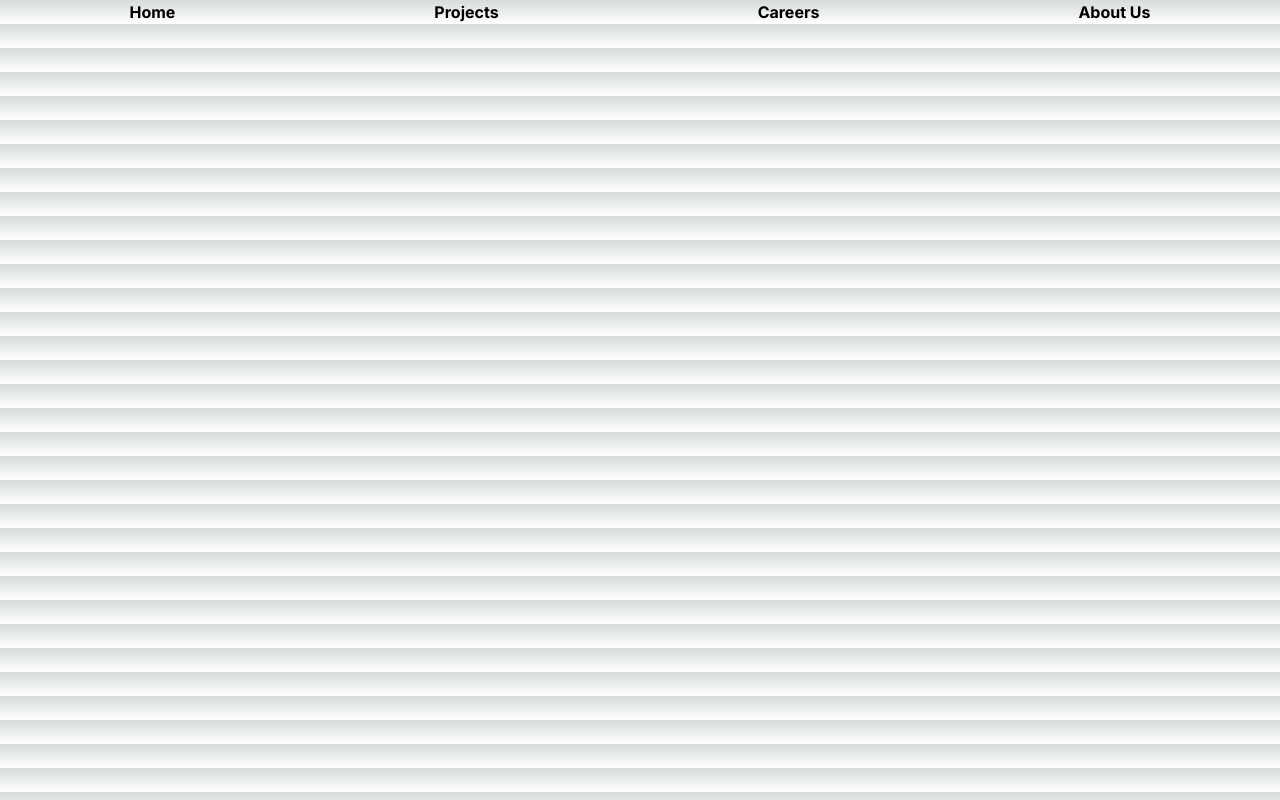
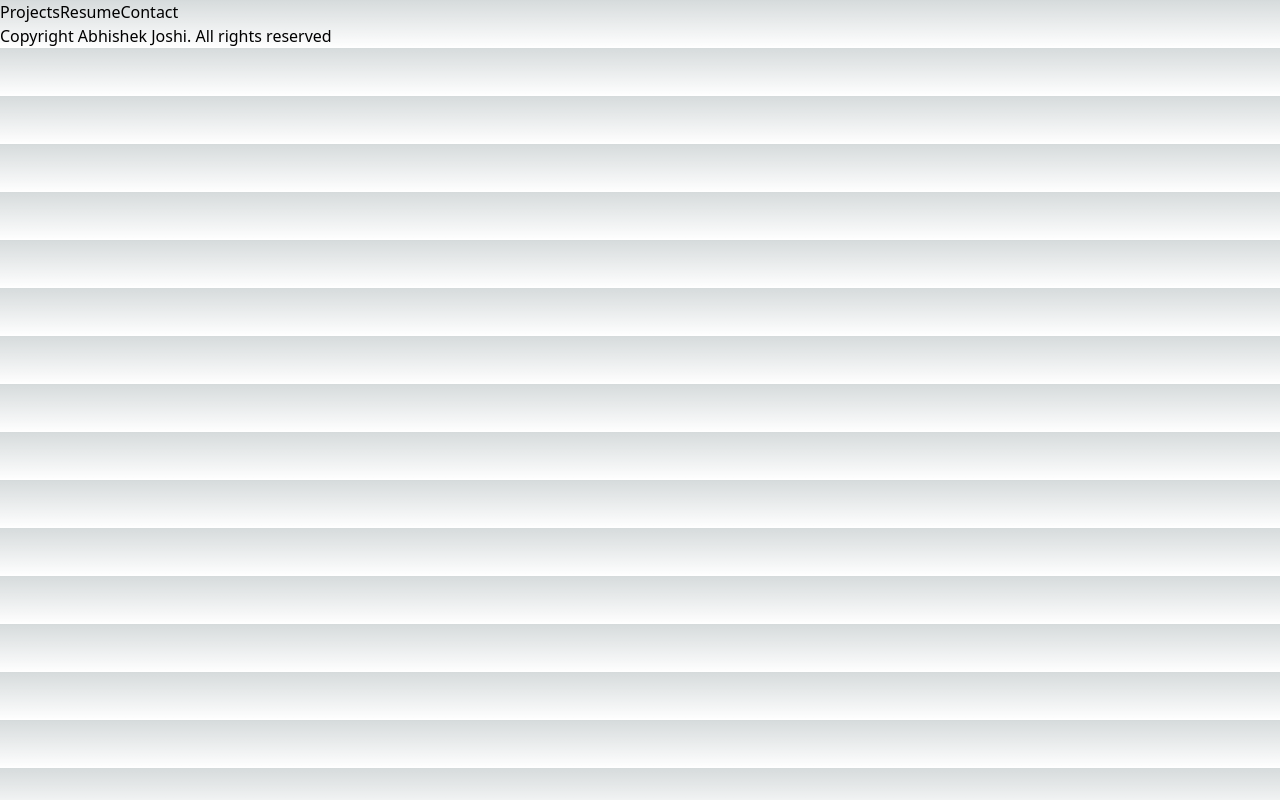
Before and after one commit to AbhishekJ24/fun-with-react, a Next.js app: page / in a window 1280 px wide. Built offline with nearby package versions, Linux system fonts and the light colour scheme.

Commit message:
my first-react-app took a toll and it is transitioning towards my portfolio xDD

```diff
--- /dev/null
+++ b/Components/Footer.js
@@ -0,0 +1,11 @@
+import React from 'react'
+
+const Footer = () => {
+  return (
+    <>
+      <div className='flex items-center justify-center'>Copyright Abhishek Joshi. All rights reserved</div>
+    </>
+  )
+}
+
+export default Footer
--- /dev/null
+++ b/Components/Header.js
@@ -0,0 +1,16 @@
+import React from 'react'
+import Link from 'next/link'
+
+const Header = () => {
+  return (
+    <>
+    <div className='flex justify-end gap-16'>
+      <Link href='/Projects'>Projects</Link>
+      <Link href='/Resume'>Resume</Link>
+      <Link href='/Contact'>Contact</Link>
+    </div>
+    </>
+  )
+}
+
+export default Header
--- /dev/null
+++ b/app/Contact/page.js
@@ -0,0 +1,11 @@
+import React from 'react'
+
+const contact = () => {
+  return (
+    <div>
+
+    </div>
+  )
+}
+
+export default contact
--- /dev/null
+++ b/app/Projects/page.js
@@ -0,0 +1,11 @@
+import React from 'react'
+
+const projects = () => {
+  return (
+    <div>
+
+    </div>
+  )
+}
+
+export default projects
--- /dev/null
+++ b/app/Resume/page.js
@@ -0,0 +1,11 @@
+import React from 'react'
+
+const resume = () => {
+  return (
+    <div>
+
+    </div>
+  )
+}
+
+export default resume
--- a/app/globals.css
+++ b/app/globals.css
@@ -16,6 +16,11 @@
   }
 }
 
+*{
+  padding: 0;
+  margin: 0;
+}
+
 body {
   color: rgb(var(--foreground-rgb));
   background: linear-gradient(
--- a/app/layout.js
+++ b/app/layout.js
@@ -1,17 +1,14 @@
-import { Inter } from "next/font/google";
 import "./globals.css";
-
-const inter = Inter({ subsets: ["latin"] });
-
-export const metadata = {
-  title: "Create Next App",
-  description: "Generated by create next app",
-};
+import Header from '@/Components/Header'
+import Footer from "@/Components/Footer";
 
 export default function RootLayout({ children }) {
   return (
     <html lang="en">
-      <body className={inter.className}>{children}</body>
+      <body>
+        <Header/>
+        <Footer/>
+      </body>
     </html>
   );
 }
--- a/app/page.js
+++ b/app/page.js
@@ -1,16 +1,9 @@
-import React from 'react'
+"use client"
+import React from 'react';
 
 const page = () => {
   return (
     <>
-      <div>
-        <ul className='flex justify-around font-bold'>
-          <li> Home </li>
-          <li> Projects </li>
-          <li> Careers </li>
-          <li> About Us </li>
-        </ul>
-      </div>
     </>
   )
 }
```
